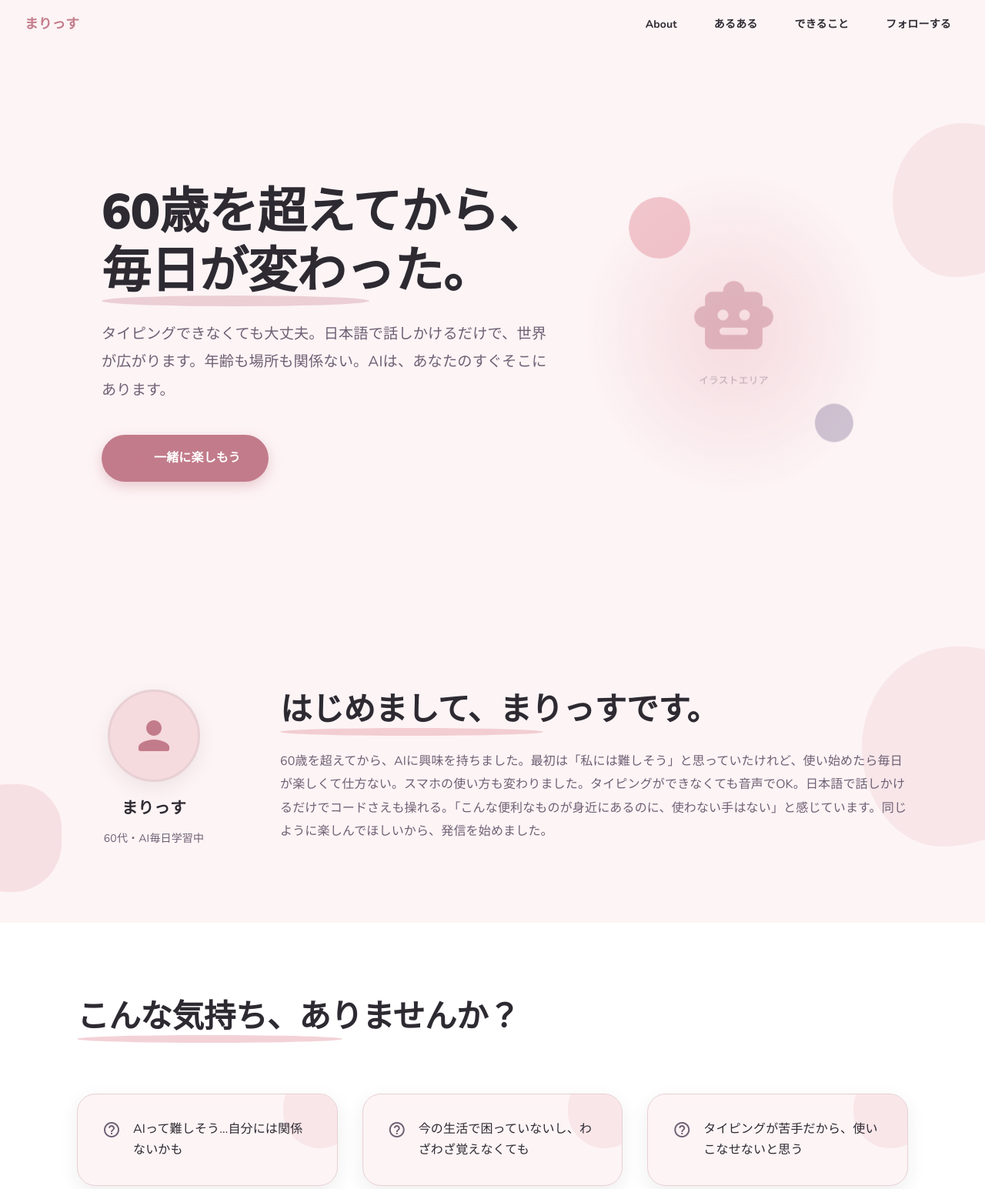
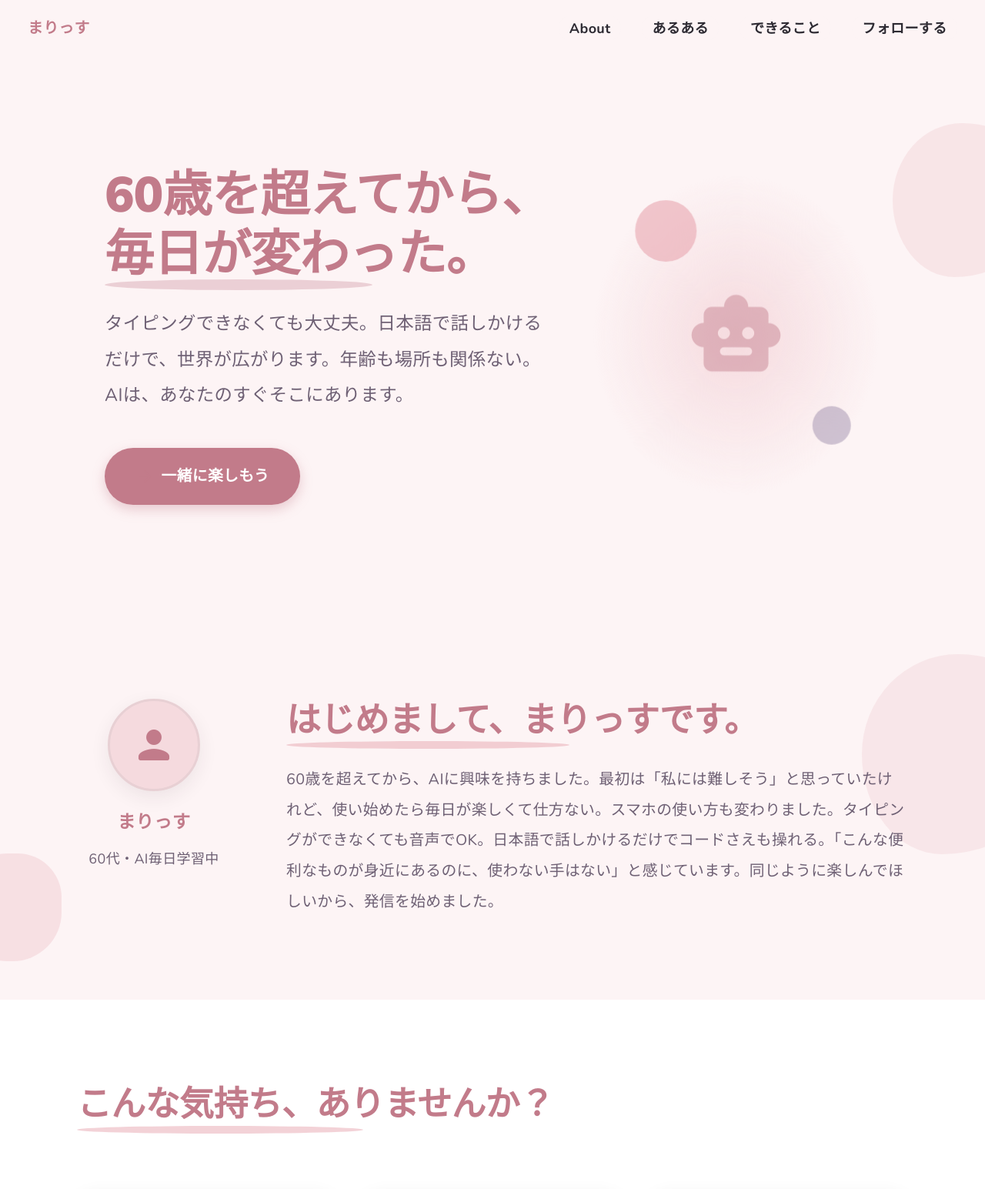
Before and after one commit to mrs-craft/60-new-life, a plain HTML site: page index.html in a window 1280 px wide. Shown: the top 1545 px of the page at 77% size. Drawn offline with nearby package versions, Linux system fonts and the light colour scheme; a web font is replaced by a local one.

Commit message:
20260504Update index.html

```diff
--- a/index.html
+++ b/index.html
@@ -23,6 +23,9 @@
 
     * { margin: 0; padding: 0; box-sizing: border-box; }
 
+    /* 高齢者向け：ベースフォントサイズを18pxに引き上げ（全rem値が底上げされる） */
+    html { font-size: 18px; }
+
     body {
       font-family: 'Nunito', 'Zen Maru Gothic', 'Noto Sans JP', sans-serif;
       background: var(--il-bg);
@@ -33,8 +36,8 @@
       background-attachment: scroll;
       color: var(--il-text);
       min-height: 100vh;
-      line-height: 1.8;
-      letter-spacing: 0.01em;
+      line-height: 1.9;
+      letter-spacing: 0.02em;
       font-weight: 500;
     }
 
@@ -61,7 +64,7 @@
       color: var(--il-primary);
     }
 
-    /* Navigation — fixed（GitHub Pages対応） */
+    /* Navigation */
     .nav {
       position: fixed;
       top: 0; left: 0; right: 0;
@@ -100,7 +103,7 @@
     .nav__links a {
       color: var(--il-text);
       text-decoration: none;
-      font-size: 0.875rem;
+      font-size: 1rem;
       font-weight: 700;
       transition: color 0.3s ease;
       background: rgba(253,244,245,0.7);
@@ -112,10 +115,7 @@
     .nav__links a:hover { color: var(--il-primary); }
 
     /* Sections */
-    .section {
-      padding: 6rem 2rem;
-      position: relative;
-    }
+    .section { padding: 6rem 2rem; position: relative; }
 
     .section__inner {
       max-width: 1080px;
@@ -129,7 +129,6 @@
       font-weight: 900;
       margin-bottom: 1.5rem;
       line-height: 1.3;
-      color: var(--il-text);
       position: relative;
       display: inline-block;
     }
@@ -148,8 +147,8 @@
     }
 
     .section__lead, .section__body {
-      font-size: 1.05rem;
-      line-height: 1.9;
+      font-size: 1.15rem;
+      line-height: 2.0;
       color: var(--il-text-sub);
     }
 
@@ -179,7 +178,7 @@
     }
 
     .section--hero .section__lead {
-      font-size: 1.2rem;
+      font-size: 1.3rem;
       margin-bottom: 2.5rem;
       color: var(--il-text-sub);
     }
@@ -229,17 +228,10 @@
       z-index: 1;
     }
 
-    .hero__illustration-inner .material-icons-round {
-      font-size: 7rem;
-      color: var(--il-primary);
-    }
+    .hero__illustration-inner .material-icons-round { font-size: 7rem; color: var(--il-primary); }
+    .hero__illustration-inner p { font-size: 0.8rem; color: var(--il-text-sub); }
 
-    .hero__illustration-inner p {
-      font-size: 0.8rem;
-      color: var(--il-text-sub);
-    }
-
-    /* About */
+    /* Section blobs */
     .section--about,
     .section--features,
     .section--message { overflow: hidden; }
@@ -271,6 +263,7 @@
       pointer-events: none;
     }
 
+    /* About */
     .about__content {
       display: grid;
       grid-template-columns: 200px 1fr;
@@ -293,17 +286,9 @@
     }
 
     .about__avatar .material-icons-round { font-size: 60px; color: var(--il-primary); }
-
-    .about__name {
-      font-size: 1.3rem;
-      font-weight: 900;
-      margin-bottom: 0.5rem;
-      color: var(--il-text);
-    }
-
-    .about__tag { font-size: 0.875rem; color: var(--il-text-sub); }
-
-    .about__text { font-size: 1rem; line-height: 1.9; color: var(--il-text-sub); }
+    .about__name { font-size: 1.3rem; font-weight: 900; margin-bottom: 0.5rem; color: var(--il-primary); }
+    .about__tag { font-size: 1rem; color: var(--il-text-sub); }
+    .about__text { font-size: 1.1rem; line-height: 2.0; color: var(--il-text-sub); }
 
     /* Problem */
     .section--problem { background: var(--il-surface); }
@@ -353,7 +338,7 @@
       z-index: 1;
     }
 
-    .problem__item p { font-size: 1rem; line-height: 1.7; position: relative; z-index: 1; }
+    .problem__item p { font-size: 1.1rem; line-height: 1.85; position: relative; z-index: 1; }
 
     .problem__answer {
       margin-top: 2.5rem;
@@ -362,7 +347,7 @@
       border-radius: 24px;
       padding: 2rem;
       text-align: center;
-      font-size: 1.1rem;
+      font-size: 1.2rem;
       font-weight: 700;
       display: flex;
       align-items: center;
@@ -419,21 +404,21 @@
       z-index: 1;
     }
 
-    .feature__title { font-size: 1.1rem; font-weight: 900; margin-bottom: 0.5rem; color: var(--il-text); position: relative; z-index: 1; }
-    .feature__text { font-size: 0.875rem; color: var(--il-text-sub); line-height: 1.7; position: relative; z-index: 1; }
+    .feature__title { font-size: 1.2rem; font-weight: 900; margin-bottom: 0.75rem; position: relative; z-index: 1; }
+    .feature__text { font-size: 1.05rem; color: var(--il-text-sub); line-height: 1.85; position: relative; z-index: 1; }
 
     /* Message */
     .message__quote {
-      font-size: clamp(1.2rem, 2.5vw, 1.6rem);
+      font-size: clamp(1.35rem, 2.5vw, 1.8rem);
       font-weight: 900;
       line-height: 1.7;
       border-left: 4px solid var(--il-primary);
       padding-left: 1.5rem;
       margin-bottom: 1.5rem;
-      color: var(--il-text);
+      color: var(--il-primary);
     }
 
-    .message__body { font-size: 1rem; line-height: 1.9; max-width: 720px; color: var(--il-text-sub); }
+    .message__body { font-size: 1.1rem; line-height: 2.0; max-width: 720px; color: var(--il-text-sub); }
 
     /* CTA */
     .section--cta { text-align: center; }
@@ -468,7 +453,7 @@
       opacity: 0.25;
     }
 
-    .section--cta .section__title { color: var(--il-text); margin-bottom: 0.75rem; }
+    .section--cta .section__title { margin-bottom: 0.75rem; }
     .section--cta .section__lead { color: var(--il-text-sub); margin-bottom: 2.5rem; }
 
     .cta__buttons {
@@ -491,7 +476,7 @@
       text-decoration: none;
       transition: transform 0.25s ease-out, box-shadow 0.25s ease-out;
       font-family: 'Nunito', 'Zen Maru Gothic', 'Noto Sans JP', sans-serif;
-      font-size: 1rem;
+      font-size: 1.1rem;
       cursor: pointer;
     }
 
@@ -509,7 +494,7 @@
       text-align: center;
       padding: 3rem 2rem;
       color: var(--il-text-sub);
-      font-size: 0.875rem;
+      font-size: 1rem;
       position: relative;
       overflow: hidden;
     }
@@ -559,10 +544,8 @@
 
       .hero__illustration { min-height: 260px; margin-top: 2rem; }
       .about__content { grid-template-columns: 1fr; }
-
       .about__profile { display: flex; align-items: center; gap: 1.5rem; text-align: left; }
       .about__avatar { margin: 0; flex-shrink: 0; }
-
       .features__grid, .problem__list { grid-template-columns: 1fr; gap: 1.5rem; }
       .section__title::after { width: 80%; }
       .cta__buttons { flex-direction: column; align-items: center; }
@@ -595,7 +578,6 @@
       <div class="hero__illustration">
         <div class="hero__illustration-inner">
           <span class="material-icons-round">smart_toy</span>
-          <p>イラストエリア</p>
         </div>
       </div>
     </section>
@@ -707,11 +689,28 @@
   </footer>
 
   <script>
+    // ページ読み込み時に必ず先頭から表示（URLのハッシュをリセット）
+    history.replaceState(null, null, window.location.pathname);
+    window.scrollTo(0, 0);
+
+    // ナビスクロール
     const nav = document.getElementById('nav');
     window.addEventListener('scroll', () => {
       nav.classList.toggle('is-scrolled', window.scrollY > 50);
     });
 
+    // 内部リンクをスムーズスクロールで処理（URLハッシュを変えない）
+    document.querySelectorAll('a[href^="#"]').forEach(anchor => {
+      anchor.addEventListener('click', e => {
+        const target = document.querySelector(anchor.getAttribute('href'));
+        if (target) {
+          e.preventDefault();
+          target.scrollIntoView({ behavior: 'smooth' });
+        }
+      });
+    });
+
+    // スクロールアニメーション
     const observer = new IntersectionObserver((entries) => {
       entries.forEach(entry => {
         if (entry.isIntersecting) entry.target.classList.add('is-visible');
```
